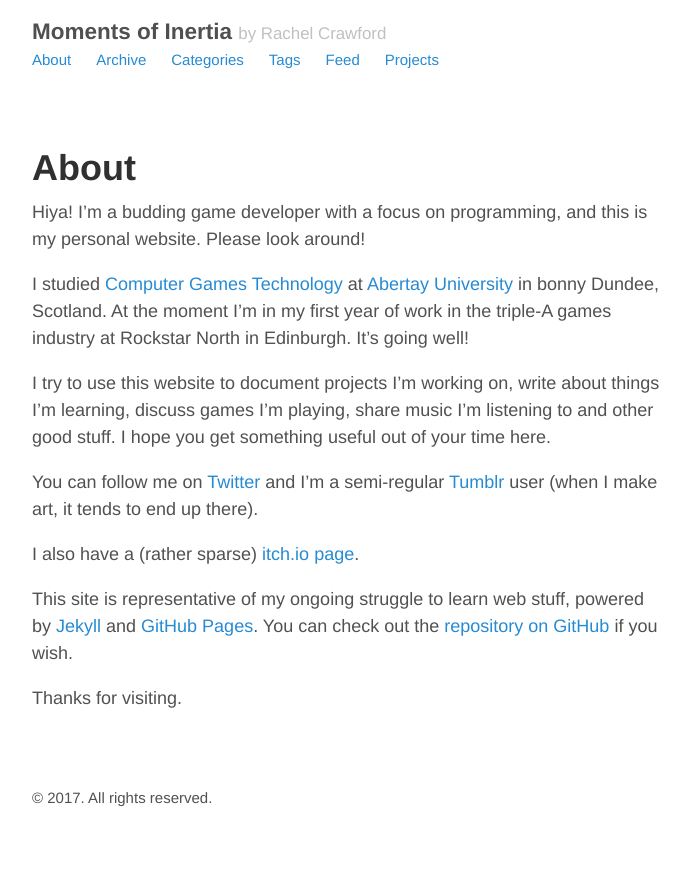
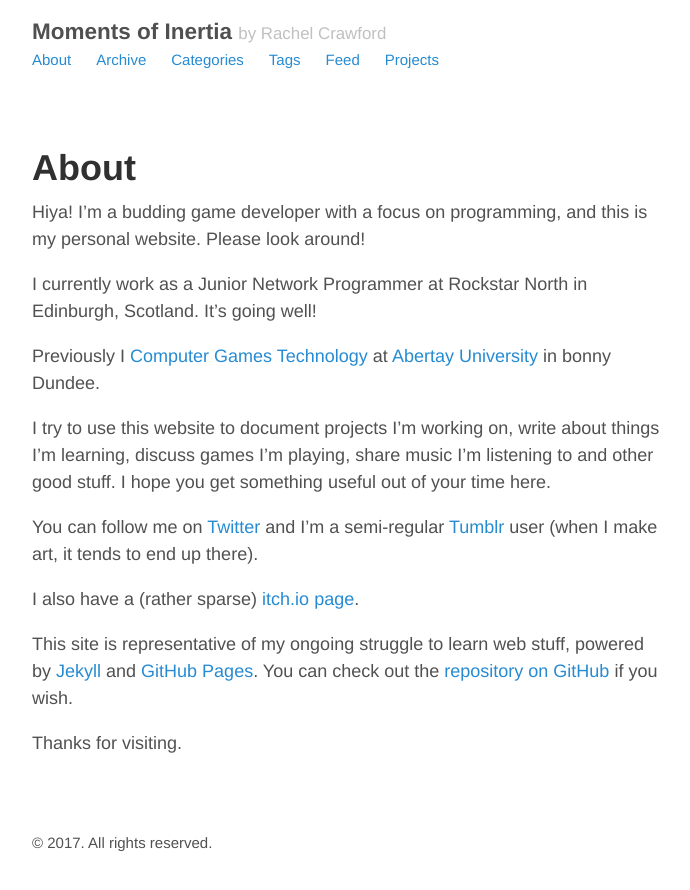
Before and after one commit to rachelnertia/rachelnertia.github.io, a Jekyll site: the page built from about.md, in a window 1280 px wide. Shown: the top 890 px of the page, without its empty margins (293-983 px from the left). Built offline with Jekyll 4.4.1, drawn with Linux system fonts in a browser that asks for light colours.

Commit message:
Update about.md

```diff
--- a/about.md
+++ b/about.md
@@ -5,7 +5,9 @@ title: About
 
 Hiya! I'm a budding game developer with a focus on programming, and this is my personal website. Please look around!
 
-I studied [Computer Games Technology](http://www.abertay.ac.uk/courses//ug/comopgamestech/) at [Abertay University](http://www.abertay.ac.uk/) in bonny Dundee, Scotland. At the moment I'm in my first year of work in the triple-A games industry at Rockstar North in Edinburgh. It's going well!
+I currently work as a Junior Network Programmer at Rockstar North in Edinburgh, Scotland. It's going well!
+
+Previously I [Computer Games Technology](http://www.abertay.ac.uk/courses//ug/comopgamestech/) at [Abertay University](http://www.abertay.ac.uk/) in bonny Dundee.
 
 I try to use this website to document projects I'm working on, write about things I'm learning, discuss games I'm playing, share music I'm listening to and other good stuff. I hope you get something useful out of your time here.
 
```
